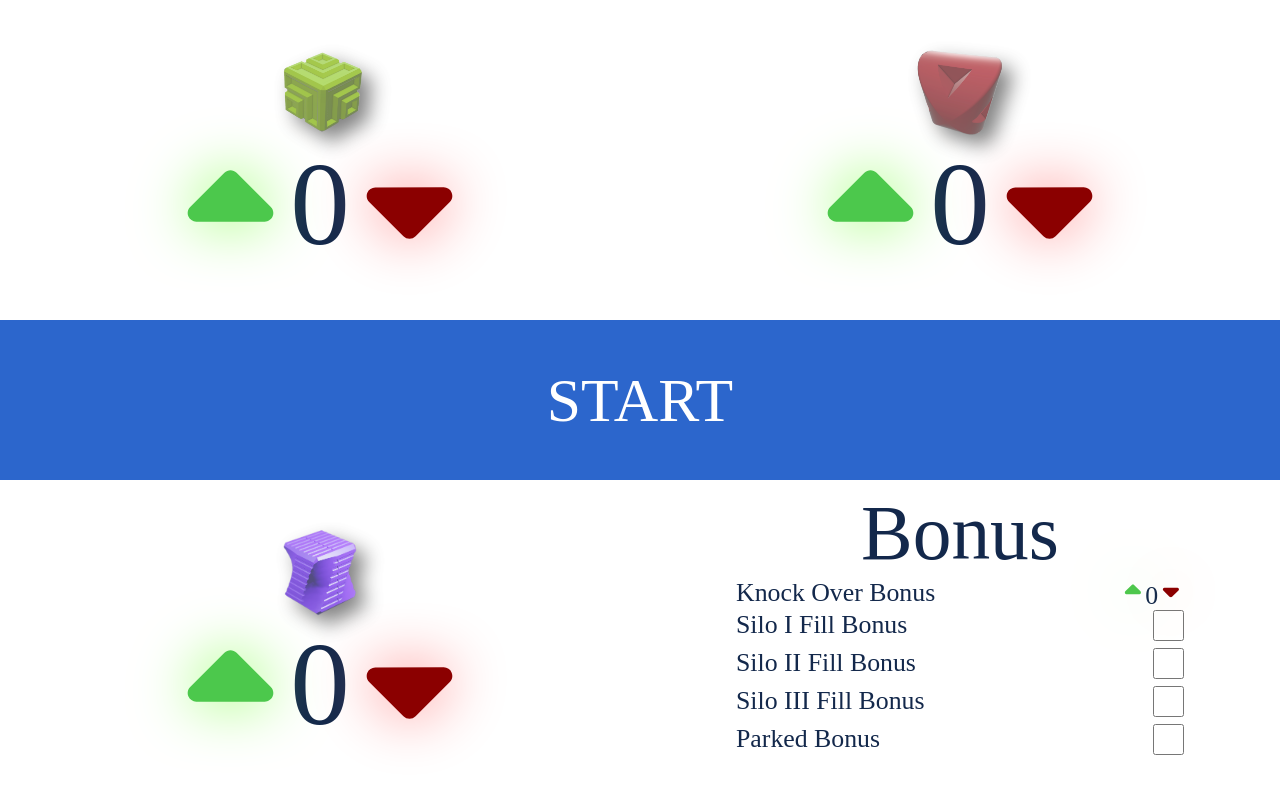
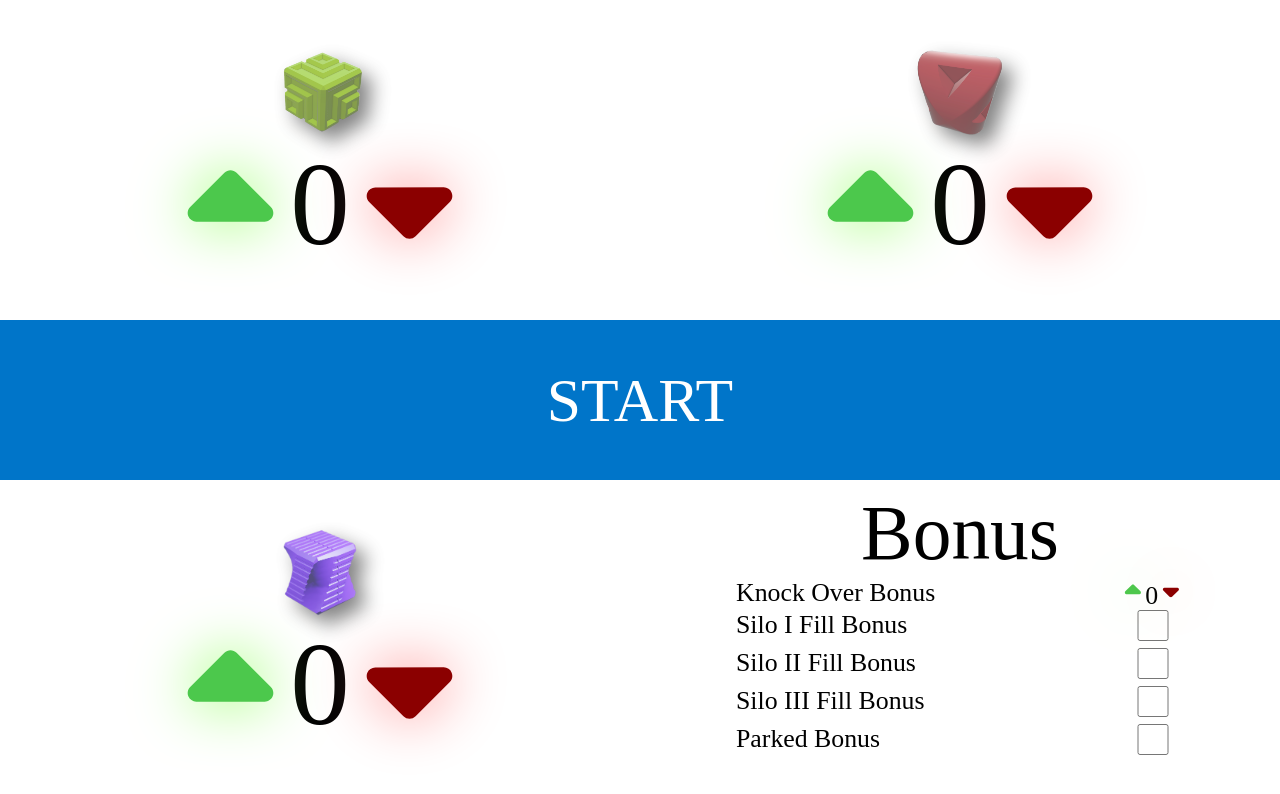
Before and after one commit to teacherIan/vex-iq-score, a React (Vite) app: page / in a window 1280 px wide. Shown: the top 794 px of the page. Built offline with nearby package versions, Linux system fonts and the light colour scheme.

Commit message:
Update index.css

```diff
--- a/src/index.css
+++ b/src/index.css
@@ -16,7 +16,7 @@
   align-items: center;
   font-size: calc(5vw + 5vh + 15px);
   flex-direction: column;
-  color: #13284B;
+  color: black;
   z-index: 1000;
 
 
@@ -69,15 +69,16 @@
   align-items: center;
   font-size: calc(3vw + 3vh + 15px);
   flex-direction: column;
-  color: #13284B;
+  color: black;
   z-index: 1000;
   padding-top: 10px;
 }
 
 .checkBox {
-  display: inline-block;
-  accent-color: #13284B;
-  width: calc(1vw + 1vh + 10px);
+
+
+  accent-color: #bad8ed;
+  width: calc(2vw + 2vh + 20px);
   height: calc(1vw + 1vh + 10px);
   cursor: pointer;
 
@@ -95,7 +96,7 @@
 .startBlock {
   position: relative;
   width: 100%;
-  background-color: #2c66cc;
+  background-color: #0075c9;
   height: 20svh;
 }
 
```
